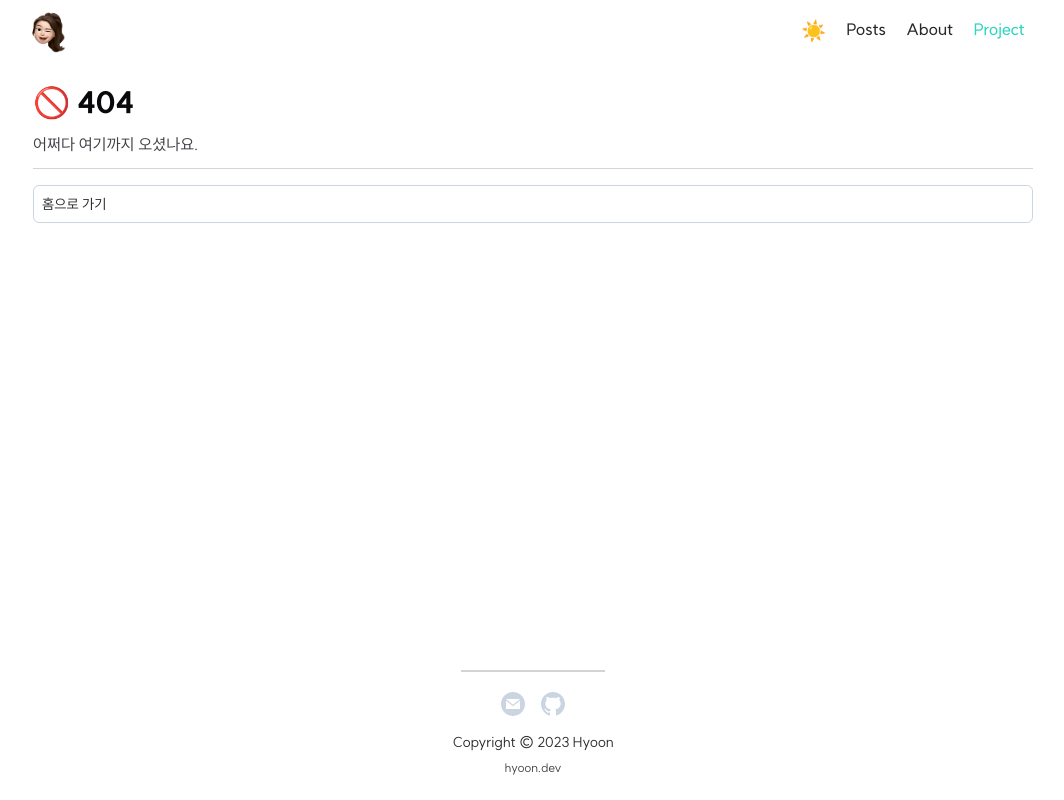
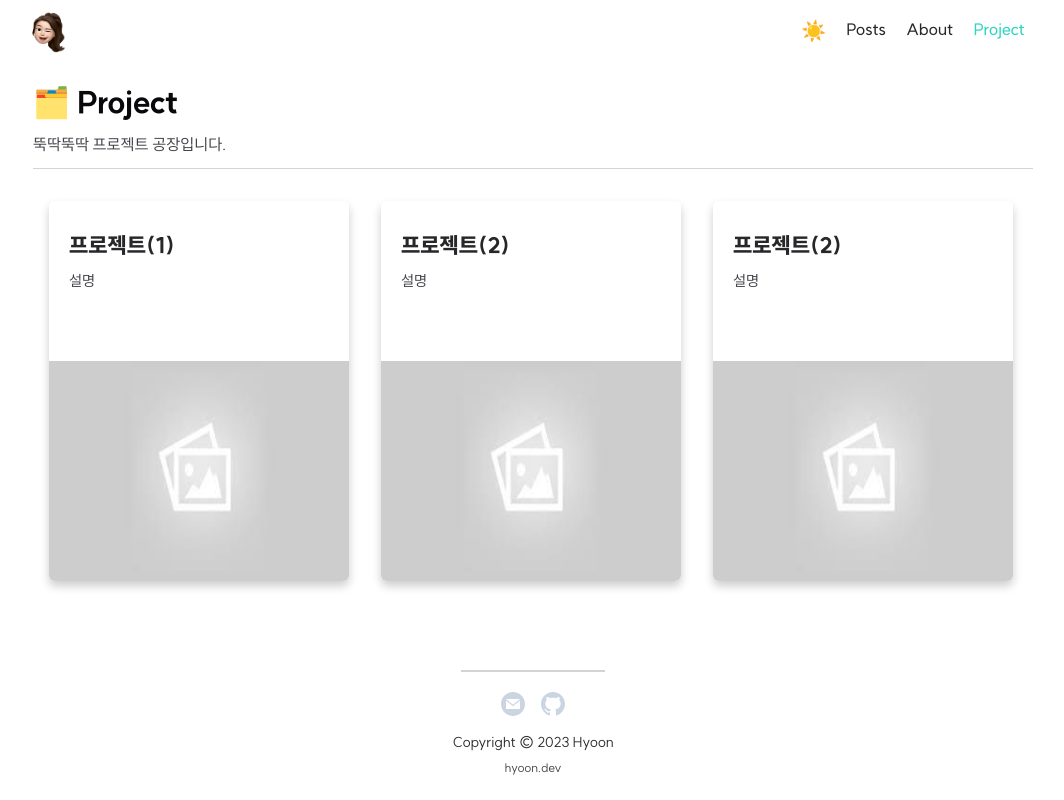
Before and after one commit to bbahna/Portfolio, a Next.js app: page /project in a window 1280 px wide. Before the commit this address had no page. Shown: the whole page, without its empty margins (107-1171 px from the left). Built offline with nearby package versions, Linux system fonts and the light colour scheme.

Commit message:
📄 project UI 작업(#3)

```diff
--- /dev/null
+++ b/components/project/ProjectList.tsx
@@ -0,0 +1,33 @@
+import Image from 'next/image';
+import Link from 'next/link';
+
+interface IPostProps {
+	title: string;
+	des: string;
+	link: string;
+}
+
+const ProjectList = ({ title, des, link }: IPostProps) => {
+	return (
+		<Link href={link} passHref>
+			<div className="flex flex-col justify-between m-4 overflow-hidden duration-200 rounded-md w-[300px] h-[380px] shadow-jsx dark:bg-[#2a2a2c]">
+				<div className="px-5 py-7 dark:bg-[#2a2a2c]">
+					<h2 className="mb-2 text-[22px] font-extrabold theme-text-2">{title}</h2>
+					<p className="text-[15px] font-normal theme-text-3">{des}</p>
+				</div>
+				<Image src={'/default.jpg'} alt="기본 이미지" width={300} height={300} className="min-h-[220px]" />
+			</div>
+			<style jsx>{`
+				.shadow-jsx {
+					box-shadow: 0px 5px 10px rgba(0, 0, 0, 0.2);
+					&:hover {
+						box-shadow: 0 5px 10px rgba(0, 0, 0, 0.3);
+						transform: translateY(-4px);
+					}
+				}
+			`}</style>
+		</Link>
+	);
+};
+
+export default ProjectList;
--- /dev/null
+++ b/data/project.ts
@@ -0,0 +1,7 @@
+const project: { id: number; title: string; link: string; description: string }[] = [
+	{ id: 1, title: '프로젝트(1)', link: '/#', description: '설명' },
+	{ id: 2, title: '프로젝트(2)', link: '/#', description: '설명' },
+	{ id: 3, title: '프로젝트(2)', link: '/#', description: '설명' },
+];
+
+export default project;
--- /dev/null
+++ b/pages/project.tsx
@@ -0,0 +1,19 @@
+import Container from '@/components/Container';
+import Title from '@/components/Title';
+import project from '@/data/project';
+import ProjectList from '@/components/project/ProjectList';
+
+const Project = () => {
+	return (
+		<Container>
+			<Title main="🗂️ Project" description="뚝딱뚝딱 프로젝트 공장입니다." />
+			<div className="flex flex-wrap">
+				{project.map((post) => (
+					<ProjectList title={post.title} des={post.description} link={post.link} key={post.id} />
+				))}
+			</div>
+		</Container>
+	);
+};
+
+export default Project;
```
